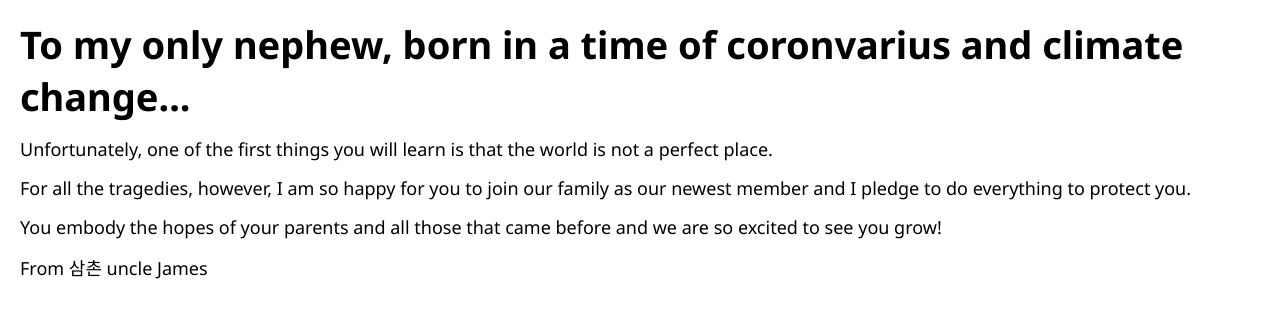
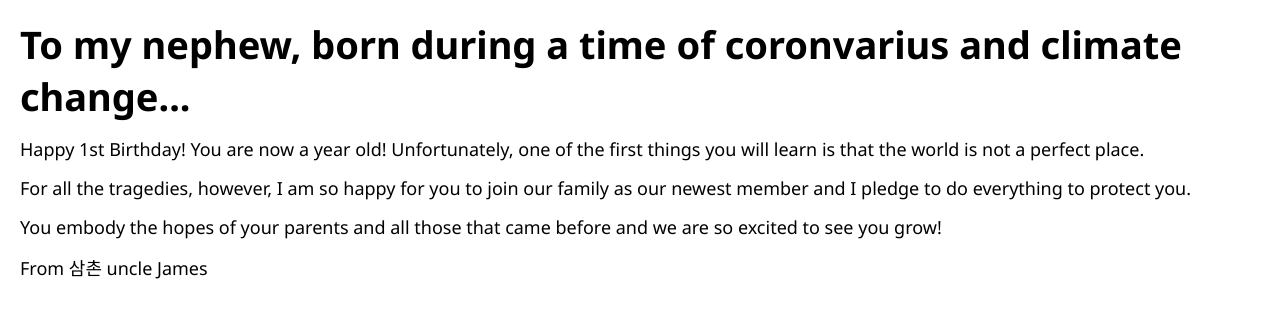
Before and after one commit to SparkeEcrash/oliver_page, a website: page index.html in a window 1280 px wide. Shown: the part 802-1117 px from the top of the page. Drawn offline with nearby package versions, Linux system fonts and the light colour scheme.

Commit message:
add favicon icon

```diff
--- a/index.html
+++ b/index.html
@@ -2,7 +2,8 @@
 <html lang="en">
   <head>
     <meta charset="UTF-8" />
-    <meta name="viewport" content="width=device-width, initial-scale=1.0" />
+		<meta name="viewport" content="width=device-width, initial-scale=1.0" />
+		<link rel="shortcut icon" href="https://icons.iconarchive.com/icons/custom-icon-design/pretty-office-9/32/baby-boy-icon.png" type="image/x-icon"></link>
     <link rel="preconnect" href="https://fonts.gstatic.com" />
     <link
       href="https://fonts.googleapis.com/css2?family=Concert+One&family=Noto+Sans:wght@400;700&display=swap"
@@ -26,11 +27,11 @@
       <section class="letter">
         <div class="message">
           <h3 class="heading-secondary heading-secondary--main">
-            To my only nephew, born in a time of coronvarius and climate
+            To my nephew, born during a time of coronvarius and climate
             change...
           </h3>
           <p class="paragraph">
-            Unfortunately, one of the first things you will learn is that the
+            Happy 1st Birthday! You are now a year old! Unfortunately, one of the first things you will learn is that the
             world is not a perfect place.
           </p>
           <p class="paragraph">
```
